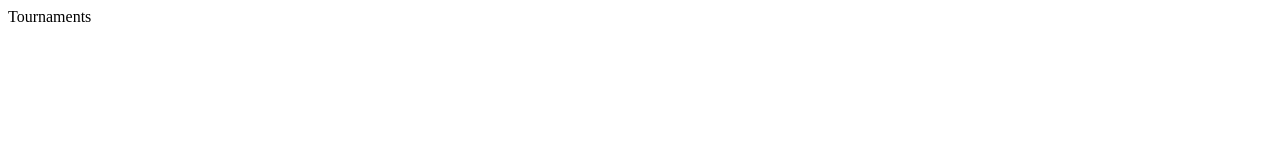
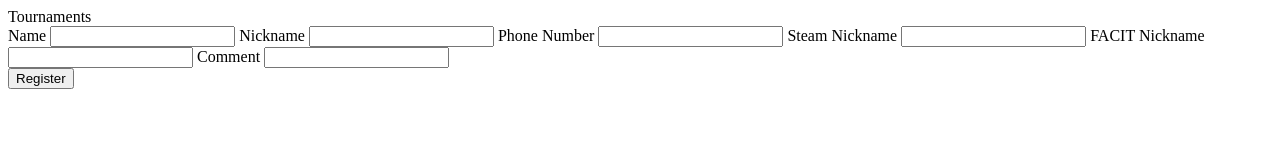
Before and after one commit to wifv/Steam-Tournaments, a plain HTML site: page index.html in a window 1280 px wide. Drawn offline with Linux system fonts and the light colour scheme.

Commit message:
added form element

```diff
--- a/index.html
+++ b/index.html
@@ -14,7 +14,28 @@
   <main class="main">
     <header class="header">Tournaments</header>
 
+    <form id="form" class="form">
+      <div class="form-inputs">
+          <label for="player-name" class="player-name-label">Name</label>
+          <input type="text" class="player-name" id="player-name" name="player-name"/>
 
+          <label for="player-nickname" class="player-nickname-label">Nickname</label>
+          <input type="text" class="player-nickname" id="player-nickname" name="player-nickname"/>
+
+          <label for="player-phone" class="player-phone-label">Phone Number</label>
+          <input type="text" class="player-phone" id="player-phone" name="player-phone"/>
+
+          <label for="player-steam" class="player-steam-label">Steam Nickname</label>
+          <input type="text" class="player-steam" id="player-steam" name="player-steam"/>
+
+          <label for="player-faceit" class="player-faceit-label">FACIT Nickname</label>
+          <input type="text" class="player-faceit" id="player-faceit" name="player-faceit"/>
+
+          <label for="player-comment" class="player-comment-label">Comment</label>
+          <input type="text" class="player-comment" id="player-comment" name="player-comment"/>
+      </div>
+      <button type="submit" id="forn-button" class="form-button">Register</button>
+    </form>
 
     <section class="tournaments" id="tournaments">
     </section>
```
